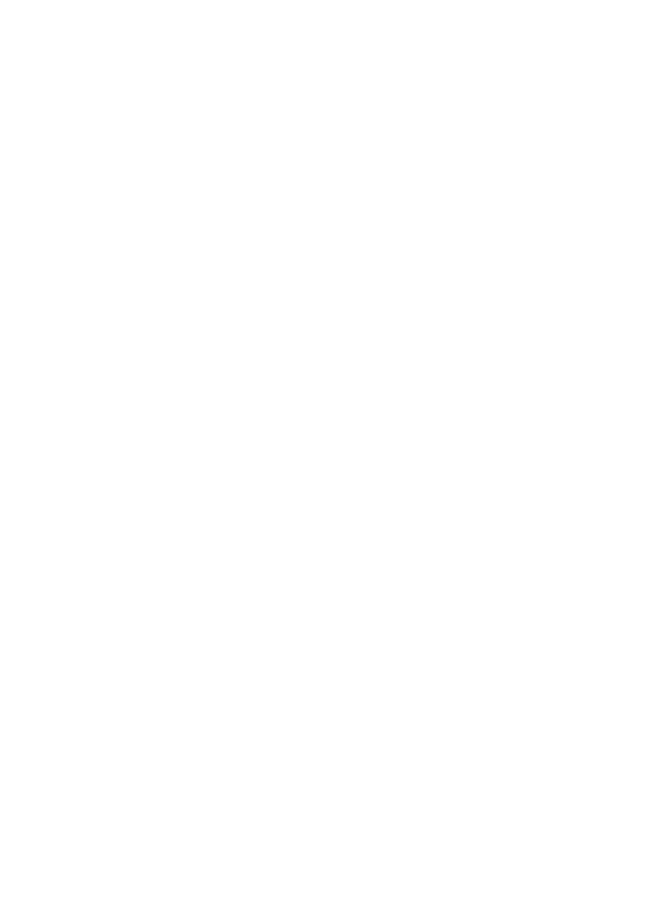
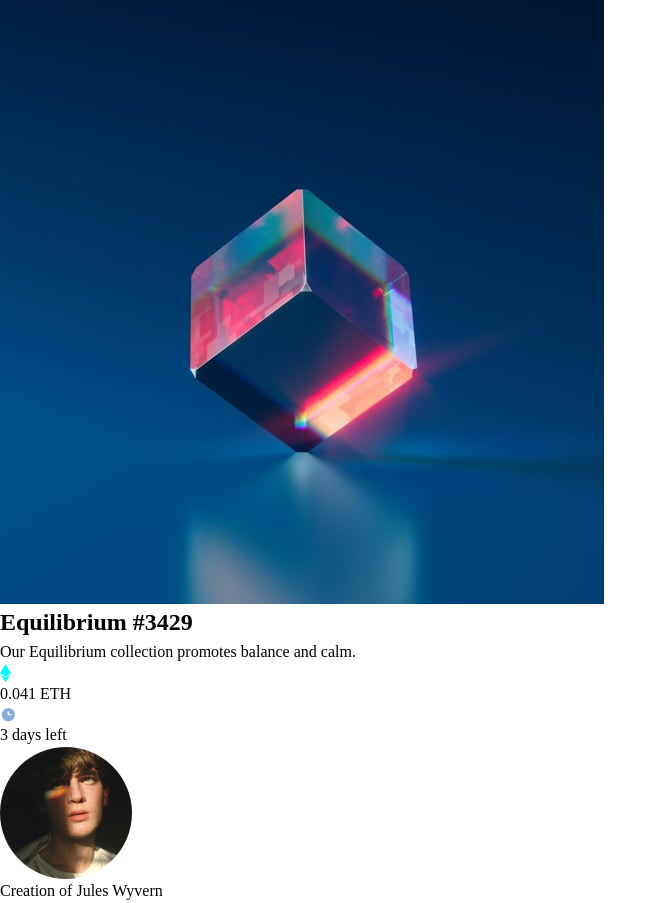
Before and after one commit to ronaldpaek/nft-preview-card-component, a website built with Vite: page index.html in a window 1280 px wide. Shown: the whole page, without its empty margins (0-667 px from the left). Before the commit the page ends 800 px from the top, so only its background shows below. Built offline with nearby package versions, Linux system fonts and the light colour scheme.

Commit message:
Add initial page structure

```diff
--- a/index.html
+++ b/index.html
@@ -4,10 +4,36 @@
     <meta charset="UTF-8" />
     <link rel="icon" type="image/png" href="/images/favicon-32x32.png" />
     <meta name="viewport" content="width=device-width, initial-scale=1.0" />
-    <link rel="stylesheet" href="style.css">
+    <link rel="stylesheet" href="style.css" />
     <title>Frontend Mentor | NFT preview card component</title>
   </head>
   <body>
-
+    <main class="container">
+      <article class="card">
+        <img
+          src="/images/image-equilibrium.jpg"
+          alt="A transparent cube with red and blue hues"
+        />
+        <header>
+          <h2>Equilibrium #3429</h2>
+          <p>Our Equilibrium collection promotes balance and calm.</p>
+        </header>
+        <div>
+          <div>
+            <img src="/images/icon-ethereum.svg" alt="Ethereum icon" />
+            <p>0.041 ETH</p>
+          </div>
+          <div>
+            <img src="/images/icon-clock.svg" alt="Clock icon" />
+            <p>3 days left</p>
+          </div>
+          <div class="separator-line"></div>
+          <footer>
+            <img src="/images/image-avatar.png" alt="Avatar of Jules Wyvern" />
+            <p>Creation of <span>Jules Wyvern</span></p>
+          </footer>
+        </div>
+      </article>
+    </main>
   </body>
 </html>
```
